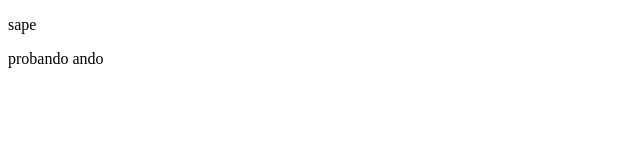
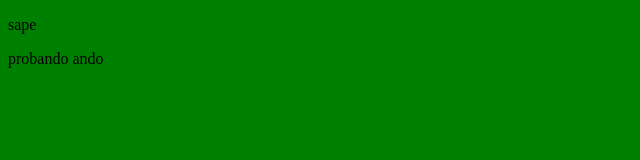
Before and after one commit to bikersp/test, a plain HTML site: page index.html in a window 1280 px wide. Shown: the whole page, without its empty margins (0-640 px from the left). Drawn offline with Linux system fonts and the light colour scheme.

Commit message:
3 commit

```diff
--- a/index.html
+++ b/index.html
@@ -6,7 +6,7 @@
   <meta name="viewport" content="width=device-width, initial-scale=1.0">
   <title>Document</title>
 
-  <link href="estilos.css">
+  <link href="estilos.css" rel="stylesheet">
 </head>
 <body>
   <div class="container">
```
